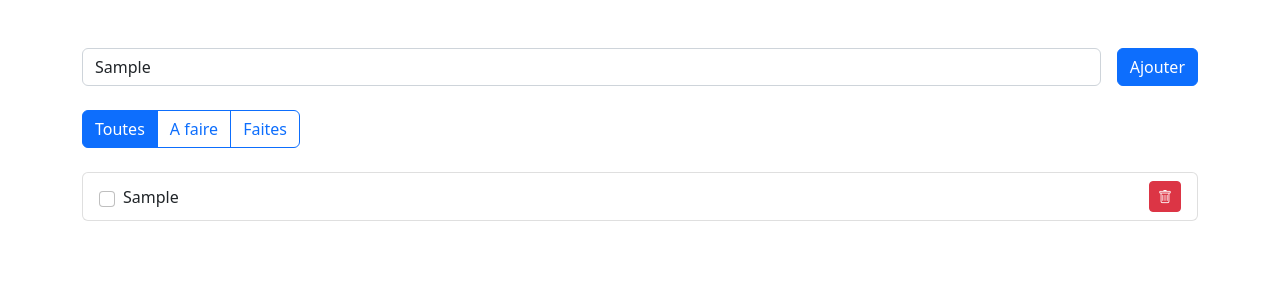
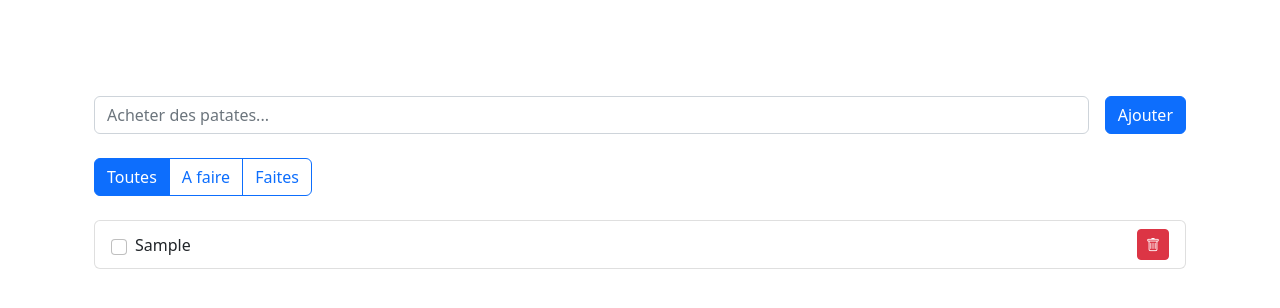
Before and after one commit to Badieljean/TodoList-JS, a website with bundled scripts: page index.html in a window 1280 px wide. Both pictures are taken after typing "Sample" into the empty fields and a click on the button "Ajouter". Built offline with nearby package versions, Linux system fonts and the light colour scheme; no server answers.

Commit message:
Fix some Bug

```diff
--- a/apps.js
+++ b/apps.js
@@ -1,44 +1,40 @@
-import {todos} from './componants.js'
+import {TodoLists} from './componants.js'
 import {default as fecthTodo} from './fetch.js'
-let i = 1
+import {addTodo} from './tools.js'
 
+
+// Initialize TodoContainer
+let Todo = new TodoLists()
+document.querySelector('#todolist').append(Todo.TodoApp)
+
+
+//Default Fetch Todo
 try {
     let defaultTodo = await fecthTodo("https://jsonplaceholder.typicode.com/todos?_limit=5")
-    for (let {title, completed} of defaultTodo){
-        let defaultTodoItem = new todos(i++)
-        defaultTodoItem.label.innerText = title
-        defaultTodoItem.checkbox.checked = completed
-        document.querySelector('.list-group').append(defaultTodoItem.todo)
-
+    for (let todo of defaultTodo){
+        document.querySelector('.list-group').append(addTodo(todo))
     }
 
 } catch(e){
     console.log("Erreur au niveau du lien https", e)
 }
-document.querySelector('form .btn').addEventListener('click', (e)=>{
+
+//
+function hash (){
+    let checkbox = document.querySelectorAll("input[type='checkbox']")
+    let id = checkbox.length + 1
+    return id.toString()
+}
+
+
+document.querySelector('form')
+.addEventListener('submit', (e)=>{
     e.preventDefault()
-    let val = document.querySelector('.form-control').value
-
-    if (val){
-        let newTodo = new todos(i++, val)
-        document.querySelector('.list-group').append(newTodo.todo)
+    const input = document.querySelector('.form-control')
+    let todo = {
+        "id": hash(),
+        "title": input.value,
     }
-
+    document.querySelector('.list-group').append(addTodo(todo))
+    input.value = ''
 })
-//Doesnt Pass as Well
-document.querySelectorAll('#delete').forEach(del=>{
-    del.addEventListener('click', (e)=>{
-    e.currentTarget.parentElement.remove()}
-)})
-
-document.querySelector('.btn-outline-primary:nth-of-type(3)').addEventListener('click', ()=>{
-    let arr = Array.from(document.querySelectorAll('.list-group-item')).filter((el)=>{
-    return el.querySelector('.form-check-input').checked === true})
-        console.log(arr);
-        document.querySelector('.list-group').innerHTML = "" /* Bad logiq */
-        arr.forEach(item=>{
-            console.log(item);
-
-            document.querySelector('.list-group').prepend(item)
-        })
-    })
--- a/componants.js
+++ b/componants.js
@@ -1,50 +1,96 @@
 import {ComposeElement as create} from './tools.js'
 //Comment
-export class todos {
-    constructor(i, text){
-        this.create = create
+export class TodoLists {
+    constructor(){
+        this.TodoApp = create(
+            'div',
+            {
+                'id': 'todolist',
+                'class': 'container pt-5',
+            },
+        )
+        this.TodoApp.innerHTML = `
+        <form class="d-flex pb-4">
+            <input class="form-control" type="text" placeholder="Acheter des patates..." name="title" data-com.bitwarden.browser.user-edited="yes">
+            <button type="submit" id="BtnSub" class="btn btn-primary ms-3">Ajouter</button>
+        </form>
+
+        <main>
+            <div class="btn-group mb-4" role="group">
+                <button type="button" class=" btn btn-outline-primary active" data-filter="all">Toutes</button>
+                <button type="button" class=" btn btn-outline-primary" data-filter="todo">A faire</button>
+                <button type="button" class=" btn btn-outline-primary" data-filter="done">Faites</button>
+            </div>
+            <ul class="list-group"></ul>
+        </main>
+    `
+}
+}
+
+/*
+    {
+    "userId": 1,
+    "id": 1,
+    "title": "delectus aut autem",
+    "completed": false
+  },
+*/
+
+export class todoItem {
+    constructor(todoData){
+        this.todoData = todoData
         //Creation de la TodoList
-        this.todo = document.createElement('li')
-        this.todo.setAttribute('class', 'list-group-item d-flex align-items-center')
-        this.todo.setAttribute('id', `${i}`)
-
+        this.todo = create(
+            'li',
+            {
+                'class' : 'todo list-group-item d-flex align-items-center'
+            }
+        )
         //Creation de la checkbox
-        this.text = text
-        this.checkbox = this.create(
+        this.checkbox = create(
             'input',
             {
                 'type': 'checkbox',
-                'id': `todo-${i}`,
+                'id': this.todoData.id,
                 'class': 'form-check-input',
             },
         )
+        this.todoData.completed? this.checkbox.checked = true  : ""
 
         //Creation du label
-        this.label = this.create(
+        this.label = create(
             'label',
             {
                 'class': 'ms-2 form-check-label',
-                'for': `todo-${i}`,
+                'for': this.todoData.id
             },
-            this.text
+            this.todoData.title
         )
 
         //Creation de la zone de suppression
-        this.delete = this.create(
-            'label',
-            {'class': 'ms-auto btn btn-danger btn-sm',
+        this.delete = create(
+            'button',
+            {
+                'class': 'ms-auto btn btn-danger btn-sm',
                 'id': 'delete'
             }
         )
-        this.icon = this.create(
+        this.icon = create(
             'i',
             {'class': 'bi-trash'},
         )
+        this.delete.append(this.icon)
+        this.delete.addEventListener('click',(e)=>{
+            e.preventDefault()
+            this.todo.remove()
+        })
 
-        this.delete.append(this.icon)
+
 
         //Append Todo
         this.todo.append(this.checkbox, this.label, this.delete)
     }
 
+
+
 }
--- a/index.html
+++ b/index.html
@@ -9,23 +9,7 @@
 </head>
 <body>
 
-    <section class="container pt-5" id="todolist">
-        <form class="d-flex pb-4">
-            <input required="" class="form-control" type="text" placeholder="Acheter des patates..." name="title" data-com.bitwarden.browser.user-edited="yes">
-            <button type="submit" class="btn btn-primary ms-3">Ajouter</button>
-        </form>
-        <main>
-            <div class="btn-group mb-4" role="group">
-                <button type="button" class=" btn btn-outline-primary active" data-filter="all">Toutes</button>
-                <button type="button" class=" btn btn-outline-primary" data-filter="todo">A faire</button>
-                <button type="button" class=" btn btn-outline-primary" data-filter="done">Faites</button>
-            </div>
-
-            <ul class="list-group">
-
-            </ul>
-        </main>
-    </section>
+    <section class="container pt-5" id="todolist"></section>
 
 </body>
 </html>
--- a/tools.js
+++ b/tools.js
@@ -1,4 +1,4 @@
-
+import {todoItem} from './componants.js'
 /**
  * @param {string} element
  * @param {object} attributes
@@ -14,3 +14,8 @@ export function ComposeElement (element, attributes = {}, text){
     el.innerText = text ? text : ""
     return el
 }
+
+export function addTodo(todoData){
+    let newTodo = new todoItem(todoData)
+    return newTodo.todo
+}
```
